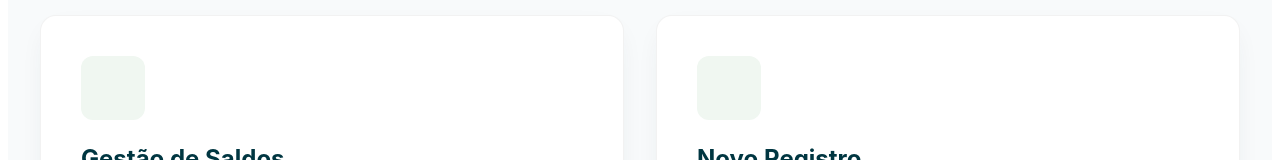
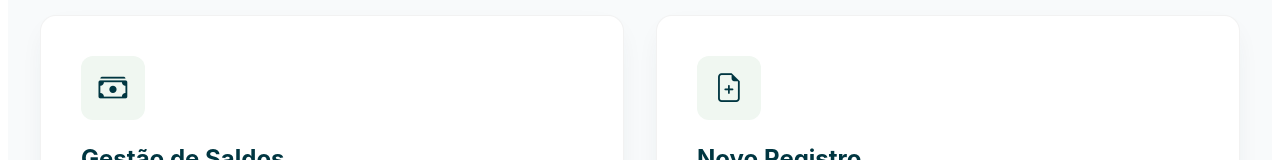
Before and after one commit to leonardo3193/bip-teste-integrado-main, an Angular app in the folder frontend/desafio-frontend/: page / in a window 1280 px wide. Shown: the part 266-426 px from the top of the page. Built offline with nearby package versions, Linux system fonts and the light colour scheme.

Commit message:
Finalizando ajustes layout dashboard.

```diff
--- a/frontend/desafio-frontend/package.json
+++ b/frontend/desafio-frontend/package.json
@@ -17,6 +17,7 @@
     "@angular/forms": "^21.2.0",
     "@angular/platform-browser": "^21.2.0",
     "@angular/router": "^21.2.0",
+    "bootstrap-icons": "^1.13.1",
     "rxjs": "~7.8.0",
     "tslib": "^2.3.0"
   },
--- a/frontend/desafio-frontend/src/app/components/dashboard/dashboard.component.html
+++ b/frontend/desafio-frontend/src/app/components/dashboard/dashboard.component.html
@@ -31,7 +31,7 @@
     <div class="dashboard-grid">
       <div class="premium-card" (click)="navegar('gestao-beneficios')">
         <div class="card-icon-box">
-          <i class="icon-transfer"></i>
+          <i class="bi bi-cash-stack"></i>
         </div>
         <div class="card-body">
           <h3>Gestão de Saldos</h3>
@@ -45,7 +45,7 @@
 
       <div class="premium-card" (click)="navegar('novo-beneficio')">
         <div class="card-icon-box">
-          <i class="icon-plus"></i>
+          <i class="bi bi-file-earmark-plus"></i>
         </div>
         <div class="card-body">
           <h3>Novo Registro</h3>
--- a/frontend/desafio-frontend/src/styles.css
+++ b/frontend/desafio-frontend/src/styles.css
@@ -1 +1 @@
-/* You can add global styles to this file, and also import other style files */
+@import "bootstrap-icons/font/bootstrap-icons.css";
```
Also changed, not shown: 1 other file (tests, documents, lock files or other folders).
